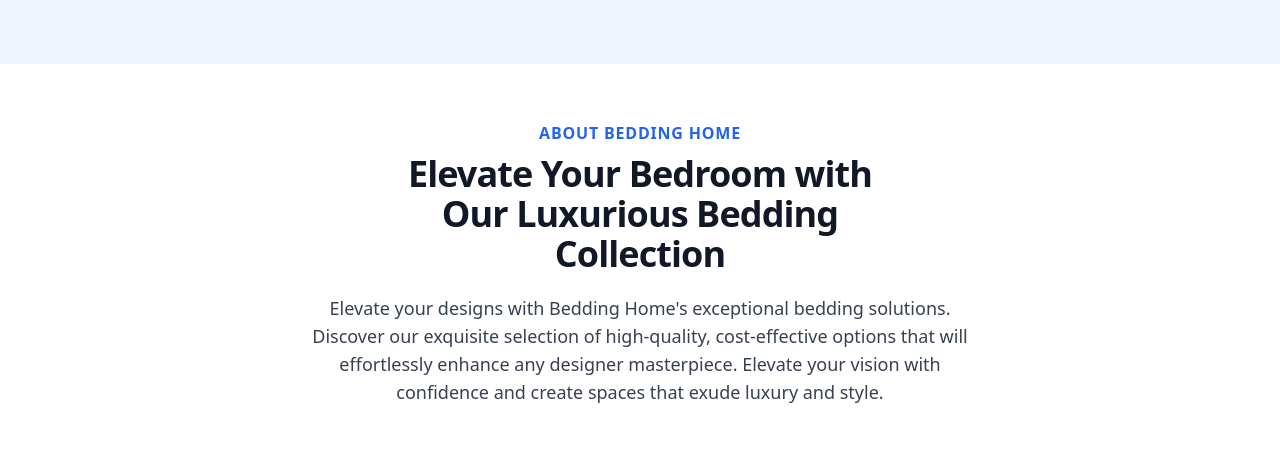
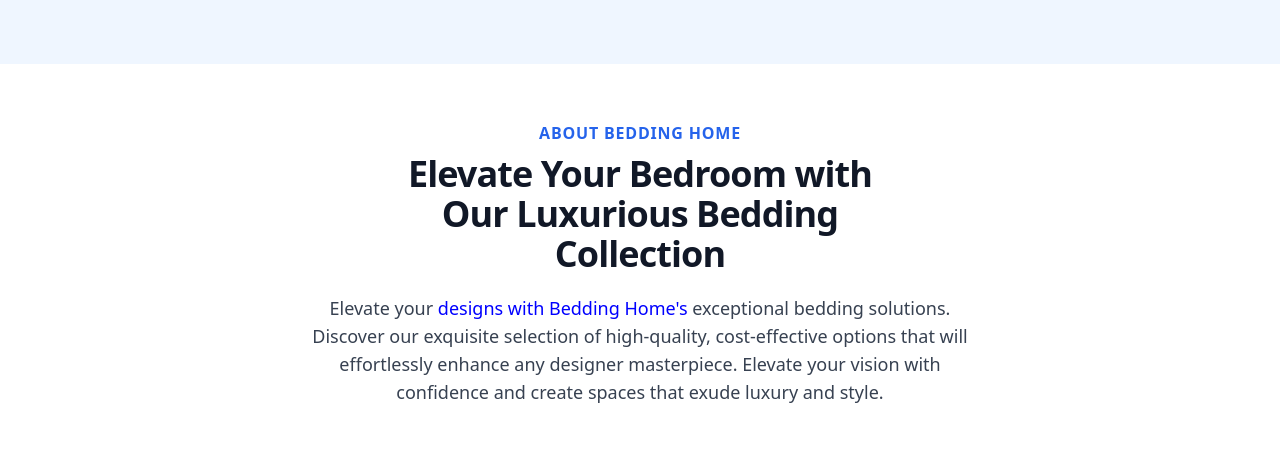
Before and after one commit to sulman34/bedding-home, a plain HTML site: page index.html in a window 1280 px wide. Shown: the part 2917-3368 px from the top of the page. Drawn offline with nearby package versions, Linux system fonts and the light colour scheme; grey boxes are pictures that could not be loaded.

Commit message:
Add files via upload

```diff
--- a/index.html
+++ b/index.html
@@ -119,7 +119,7 @@
           <div class="max-w-xl mb-10 md:mx-auto sm:text-center lg:max-w-2xl md:mb-12">
             <p class="inline-block px-3 py-px mb-2 text-base font-semibold tracking-wider w-full text-blue-600 uppercase secondary_text editable">About Bedding Home</p>
             <h2 class="max-w-lg mb-5 font-sans text-3xl font-bold leading-none tracking-tight text-gray-900 sm:text-4xl md:mx-auto primary_text editable" data-content="website-headlines">Elevate Your Bedroom with Our Luxurious Bedding Collection</h2>
-            <p class="text-base text-gray-700 md:text-lg secondary_text editable" data-content="product-descriptions">Elevate your designs with Bedding Home's exceptional bedding solutions. Discover our exquisite selection of high-quality, cost-effective options that will effortlessly enhance any designer masterpiece. Elevate your vision with confidence and create spaces that exude luxury and style.</p>
+            <p class="text-base text-gray-700 md:text-lg secondary_text editable" data-content="product-descriptions">Elevate your <span style="color:blue;"><a href="https://v-shaped-maternity-pillow.s3.us-east-005.backblazeb2.com/index.html">designs with Bedding Home's</a></span> exceptional bedding solutions. Discover our exquisite selection of high-quality, cost-effective options that will effortlessly enhance any designer masterpiece. Elevate your vision with confidence and create spaces that exude luxury and style.</p>
           </div>
           <div class="grid max-w-screen-lg gap-8 row-gap-5 mb-8 sm:grid-cols-2 lg:grid-cols-4 sm:mx-auto">
 			  <div class="relative"><img class="object-cover w-full h-56 rounded shadow-lg img-editable" src="https://beddinghome.co.uk/cdn/shop/files/LG_2.png?v=1687800610&width=750" alt=""><p class="photo-credit absolute bottom-3 text-white text-xs right-4 tracking-tight secondary_text font-medium">Photo by Maternity Pillow</p></div>
```
